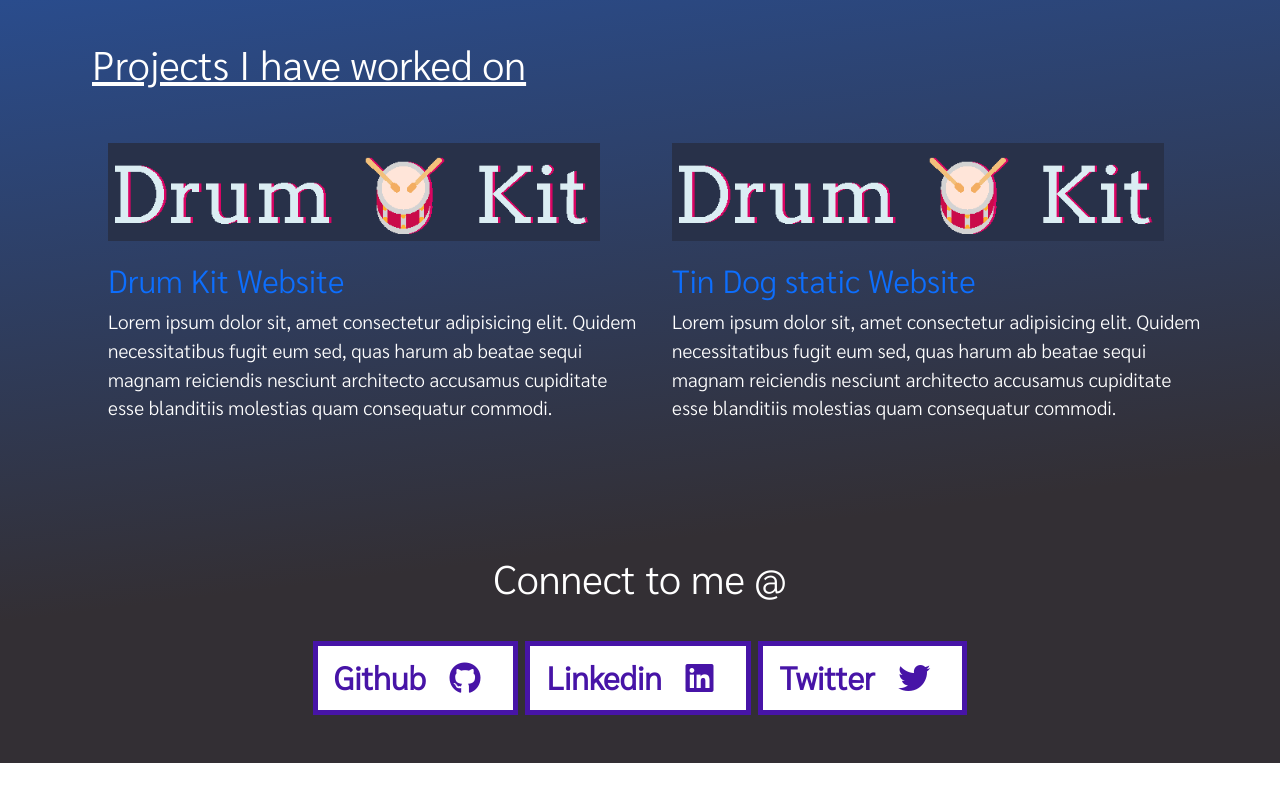
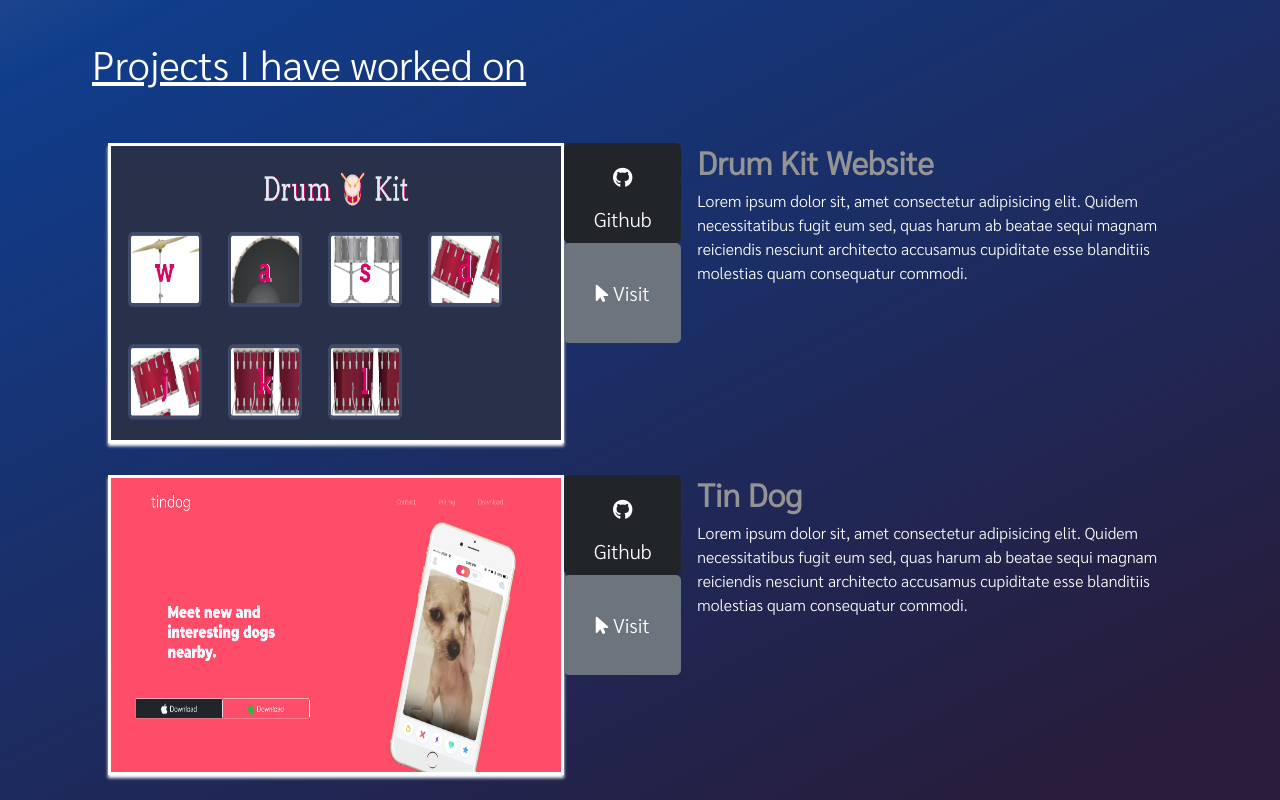
Before and after one commit to raveeshpanwar/Raveesh-Portfolio, a website: page index.html in a window 1280 px wide. Shown: the part 1560-2360 px from the top of the page. Before the commit the page ends 2323 px from the top, so only its background shows below. Drawn offline with nearby package versions, Linux system fonts and the light colour scheme; a web font is replaced by a local one.

Commit message:
Project Tiles

```diff
--- a/index.html
+++ b/index.html
@@ -47,22 +47,40 @@
     </div>
     <div id="projects" class="projects">
      <h1 class="skillsheading">Projects I have worked on</h1>
-    <div class="boss">
+
      <div class="section">
-        <div class="sectionimg" ></div>
-          <div class="sectionbelow">
-              <h2><a href="https://raveeshpanwar.github.io/Drum-Kit"> Drum Kit Website</a></h2>
+        <div class="drumrollimg mainimg" >
+        </div>
+        <div class="sectionbutton">
+            <button class="btn btn-dark btn-lg "><i class="fa-brands fa-github"></i>
+              Github
+            </button>
+            <button class="btn  btn-secondary btn-lg"><i class="fa-solid fa-arrow-pointer"></i>
+              Visit
+            </button>
+        </div>
+          <div class="sectionwrite">
+              <h2 ><a class="webmain"href="https://raveeshpanwar.github.io/Drum-Kit"> Drum Kit Website</a></h2>
               <p >Lorem ipsum dolor sit, amet consectetur adipisicing elit. Quidem necessitatibus fugit eum sed, quas harum ab beatae sequi magnam reiciendis nesciunt architecto accusamus cupiditate esse blanditiis molestias quam consequatur commodi.</p>
           </div>
      </div>
      <div class="section">
-        <div class="sectionimg" ></div>
-          <div class="sectionbelow">
-              <h2><a href="https://github.com/raveeshpanwar/TinDog"> Tin Dog static Website</a></h2>
+        <div class="tindogimg mainimg" >
+        </div>
+        <div class="sectionbutton">
+            <button class="btn btn-dark btn-lg"><i class="fa-brands fa-github"></i>
+              Github
+            </button>
+            <button class="btn  btn-secondary btn-lg"><i class="fa-solid fa-arrow-pointer"></i>
+              Visit
+            </button>
+        </div>
+          <div class="sectionwrite">
+              <h2><a class="webmain" href="https://raveeshpanwar.github.io/Drum-Kit">Tin Dog</a></h2>
               <p >Lorem ipsum dolor sit, amet consectetur adipisicing elit. Quidem necessitatibus fugit eum sed, quas harum ab beatae sequi magnam reiciendis nesciunt architecto accusamus cupiditate esse blanditiis molestias quam consequatur commodi.</p>
           </div>
      </div>
-     </div>
+
 
 
     </div>
--- a/styles.css
+++ b/styles.css
@@ -1,7 +1,7 @@
 body{
 
-    background: rgb(51,47,52);
-    background: linear-gradient(353deg, rgba(51,47,52,1) 12%, rgba(37,91,186,1) 50%, rgba(158,158,158,1) 81%);
+    background: rgb(33,35,49);
+    background: linear-gradient(333deg, rgb(40, 28, 58) 12%, rgb(16, 61, 139) 50%, rgba(158,158,158,1) 81%);
    font-family: 'Sarabun', sans-serif;
     color:#ffffff;
 
@@ -109,26 +109,44 @@ font-weight: bold;
 }
 #contact{
     padding-bottom:3rem;
+    padding-top: 5rem;
 }
+
+
 .section{
     display: grid;
-    grid-template-rows: 1fr 1fr 1fr 1fr;
+    grid-template-columns: 1.8fr 1rem 0.4fr 1rem 2fr;
+    grid-template-rows: 1fr 1fr 1fr;
     padding:1rem;
 }
-.boss{
-    grid-template-columns: 3fr 3fr;
-    display: grid;
-}
-
-.sectionimg{
-    background-image: url(images/drum-roll.png);
-   background-size: contain;
-    background-repeat:no-repeat;
-    grid-row: 1/2;
-}
-.sectionbelow{
-  grid-row: 2/4;
-    font-size: 1.2rem;
-padding-top:1.2rem;
+.drumrollimg{
+    background-image: url(images/drumroll.png);
 
 }
+.tindogimg{
+    background: url(images/tindog.png);
+
+}
+.mainimg{
+    background-size:100% 100%;
+    background-repeat:no-repeat;
+    grid-column:1/2;
+    grid-row: 1/4;
+    border: 3px white solid;
+    box-shadow: 0 3px 3px 0px white;
+}
+.sectionbutton{
+    grid-template-rows: 1fr 1fr;
+    display: grid;
+    grid-column: 2/4;
+    grid-row: 1/3;
+}
+.sectionwrite{
+    grid-column: 5/6;
+    grid-row: 1/4;
+
+}
+.webmain{
+    color:rgb(148, 148, 148);
+    font-weight:bold;
+}
```
Also changed, not shown: images/drum-roll.png (deleted), images/drumroll.png (added), images/tindog.png (added).
